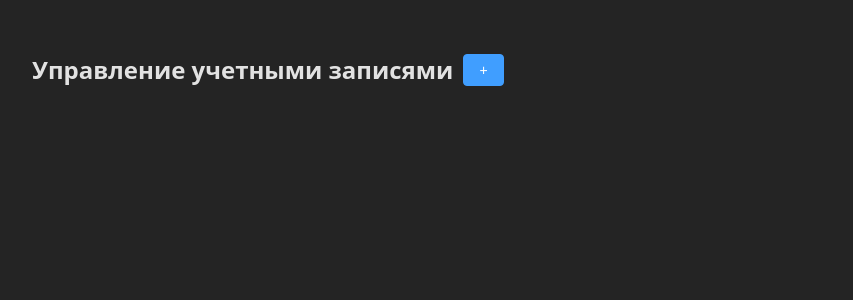
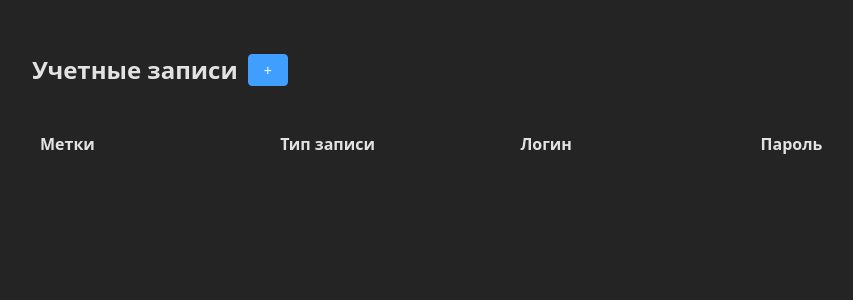
Before and after one commit to nxqutcq/saasoft-task, a Vue app: page / in a window 1280 px wide. Shown: the top 300 px of the page, without its empty margins (0-853 px from the left). Built offline with nearby package versions, Linux system fonts and the light colour scheme.

Commit message:
style: add table

```diff
--- a/src/components/AccountsForm.vue
+++ b/src/components/AccountsForm.vue
@@ -1,29 +1,30 @@
 <template>
   <div class="accounts-form">
     <header class="header">
-      <h2>Управление учетными записями</h2>
+      <h2>Учетные записи</h2>
       <el-button type="primary" @click="handleAddAccount">+</el-button>
     </header>
-    <div class="items-wrapper">
-      <div
-        v-for="(account, index) in accountsStore.accounts"
-        :key="index"
-        class="account-item"
-      >
-        <div>
-          <label>Метки</label>
-          <div class="form-group">
+    <table class="accounts-table">
+      <thead>
+        <tr>
+          <th>Метки</th>
+          <th>Тип записи</th>
+          <th>Логин</th>
+          <th>Пароль</th>
+          <th></th>
+        </tr>
+      </thead>
+      <tbody>
+        <tr v-for="(account, index) in accountsStore.accounts" :key="index">
+          <td>
             <el-input
               v-model="account.label"
               @blur="onLabelBlur(account, index)"
               :class="{ 'input-error': account.errors?.label }"
               placeholder="Введите метки через ;"
             />
-          </div>
-        </div>
-        <div>
-          <label>Тип записи</label>
-          <div class="form-group">
+          </td>
+          <td>
             <el-select
               v-model="account.type"
               @change="onTypeChange(account, index)"
@@ -32,22 +33,16 @@
               <el-option label="LDAP" value="LDAP" />
               <el-option label="Локальная" value="Локальная" />
             </el-select>
-          </div>
-        </div>
-        <div>
-          <div class="form-group">
-            <label>Логин</label>
+          </td>
+          <td :colspan="account.type === 'LDAP' ? 2 : 1">
             <el-input
               v-model="account.login"
               @blur="onLoginBlur(account, index)"
               :class="{ 'input-error': account.errors?.login }"
               placeholder="Введите логин"
             />
-          </div>
-        </div>
-        <div>
-          <div class="form-group" v-if="account.type === 'Локальная'">
-            <label>Пароль</label>
+          </td>
+          <td v-if="account.type === 'Локальная'">
             <el-input
               v-model="account.password"
               @blur="onPasswordBlur(account, index)"
@@ -55,19 +50,20 @@
               type="password"
               placeholder="Введите пароль"
             />
-          </div>
-        </div>
-        <el-button type="danger" @click="handleRemoveAccount(index)"
-          >Удалить</el-button
-        >
-      </div>
-    </div>
+          </td>
+          <td>
+            <el-button type="danger" @click="handleRemoveAccount(index)"
+              >Удалить</el-button
+            >
+          </td>
+        </tr>
+      </tbody>
+    </table>
   </div>
 </template>
 
 <script lang="ts">
-import { defineComponent } from 'vue'
-import { watch } from 'vue'
+import { defineComponent, watch } from 'vue'
 import { ElMessage } from 'element-plus'
 import { useAccountsStore, type Account } from '../stores/accounts'
 
@@ -130,7 +126,7 @@ export default defineComponent({
 
     const onTypeChange = (account: Account, index: number) => {
       if (account.type === 'LDAP') {
-        account.password = ''
+        account.password = null
         if (account.errors) delete account.errors.password
       }
     }
@@ -155,31 +151,32 @@ export default defineComponent({
 
 <style scoped>
 .accounts-form {
+  width: 100%;
   margin: 0 auto;
-  width: 100%;
 }
 
 .header {
   display: flex;
-  justify-content: start;
   align-items: center;
   gap: 10px;
+  margin-bottom: 1rem;
 }
 
-.form-group {
-  margin-bottom: 1rem;
-  min-width: 200px;
+.accounts-table {
+  width: 100%;
+  border-collapse: collapse;
+  table-layout: fixed;
+}
+
+.accounts-table th,
+.accounts-table td {
+  text-align: left;
+  padding-block: 0.5rem;
+  padding-inline: 0.5rem;
 }
 
 .input-error {
   border: 1px solid red;
   border-radius: 4px;
 }
-
-.account-item {
-  gap: 1rem;
-  display: flex;
-  flex-wrap: wrap;
-  align-items: center;
-}
 </style>
```
